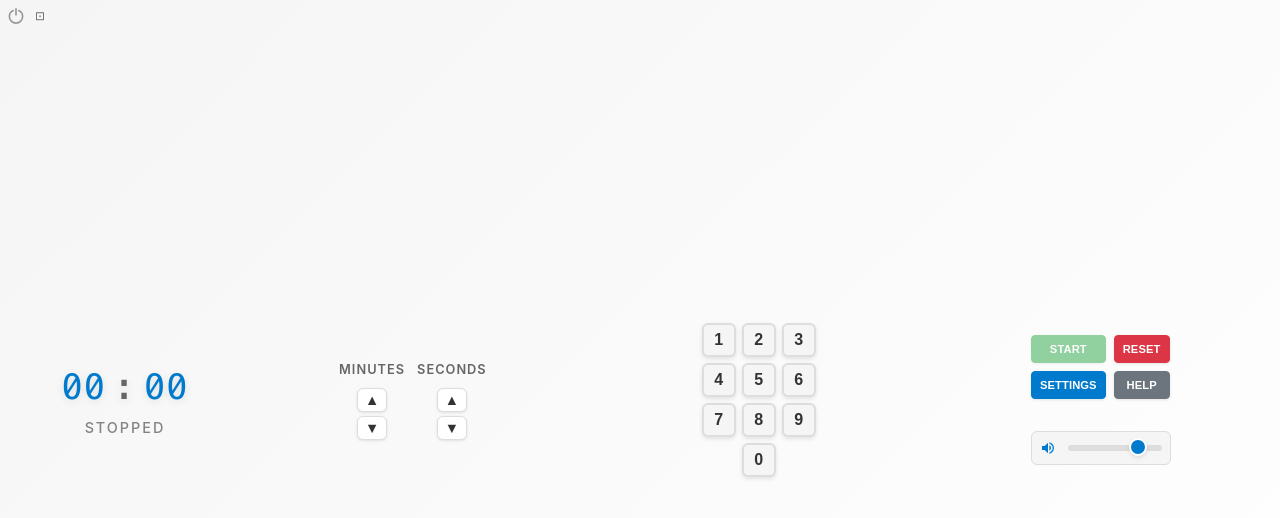
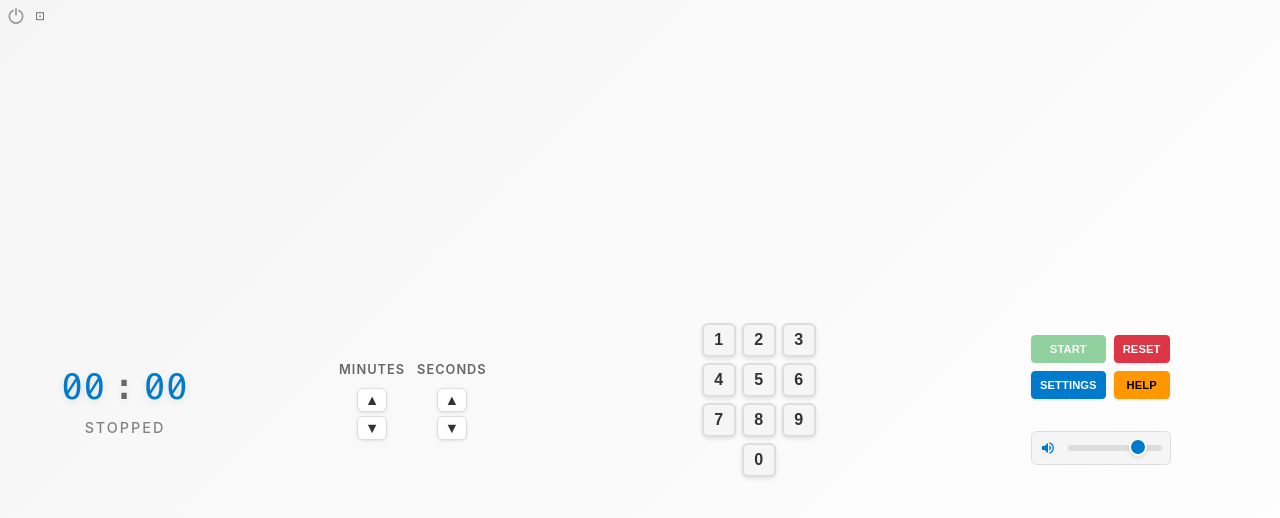
Before and after one commit to shinya/lightning-timer, a React (Vite) app: page / in a window 1280 px wide. Shown: the top 518 px of the page. Built offline with nearby package versions, Linux system fonts and the light colour scheme; the HTML template or start-up script is replaced by a standard one.

Commit message:
Change the colour of the HELP button

```diff
--- a/src/index.css
+++ b/src/index.css
@@ -488,14 +488,26 @@ button {
 }
 
 .control-btn.help-btn {
-  background-color: #6c757d;
-  border-color: #6c757d;
-  color: white;
+  background-color: #ff9800;
+  border-color: #ff9800;
+  color: #000000;
 }
 
 .control-btn.help-btn:hover:not(:disabled) {
-  background-color: #5a6268;
-  border-color: #5a6268;
+  background-color: #ffb74d;
+  border-color: #ffb74d;
+}
+
+/* ダークモード時のHelpボタンの色を変更（オレンジ系で見やすく） */
+.dark .control-btn.help-btn {
+  background-color: #ff9800;
+  border-color: #ff9800;
+  color: #000000;
+}
+
+.dark .control-btn.help-btn:hover:not(:disabled) {
+  background-color: #ffb74d;
+  border-color: #ffb74d;
 }
 
 .control-btn.number-pad-btn {
```
